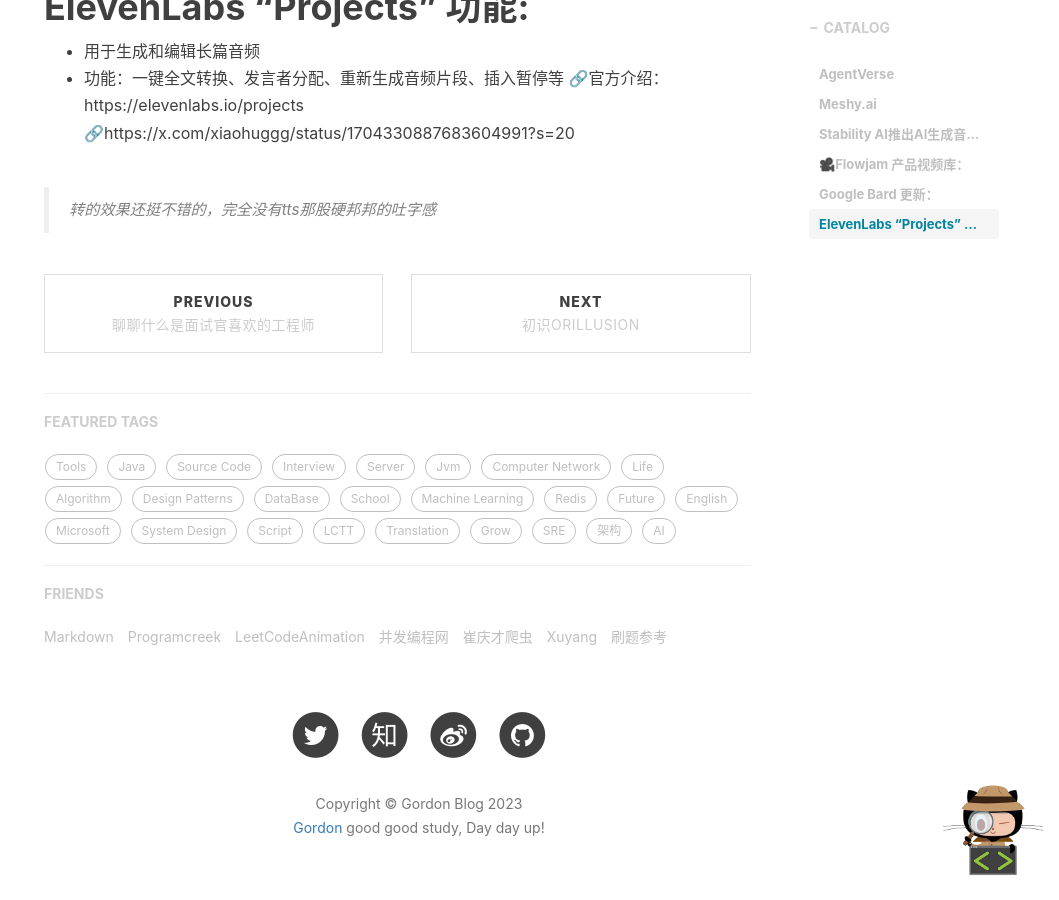
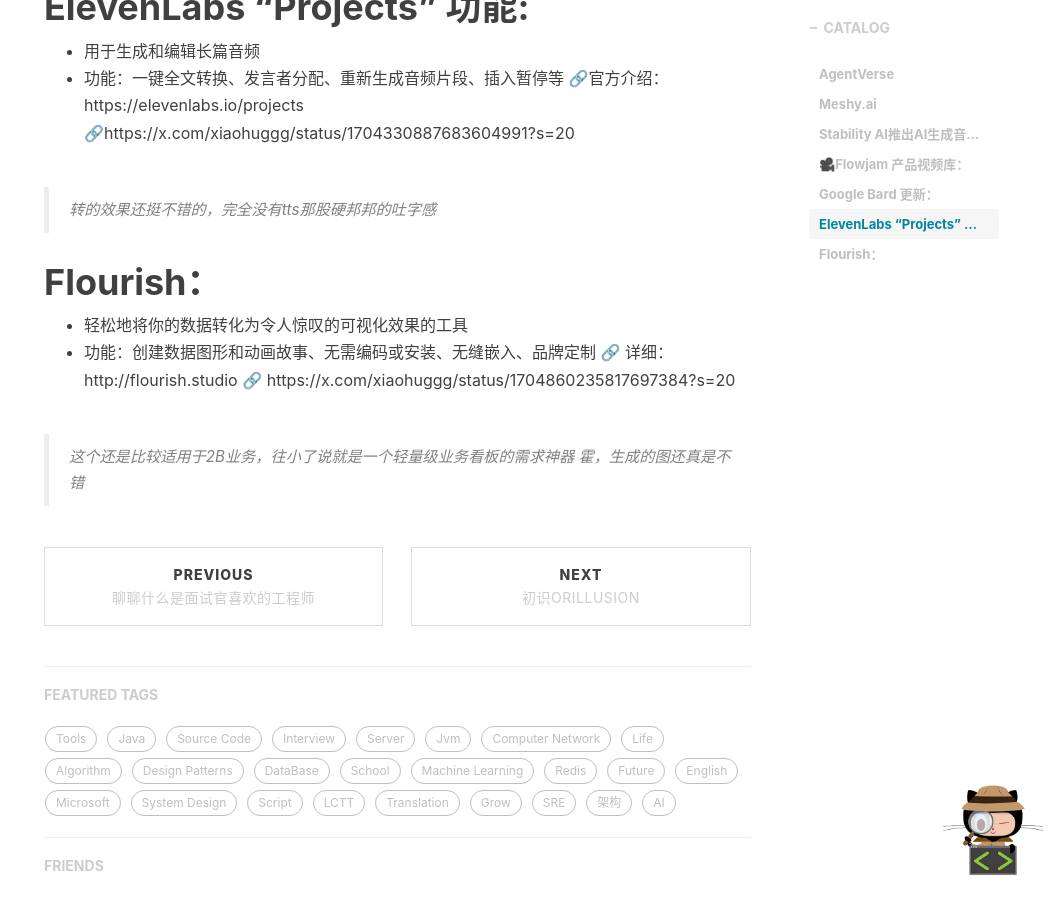
Before and after one commit to Gordon-Deng/Gordon-Deng.github.io, a Jekyll site: the page built from _posts/2023-09-12-ai学徒日记.markdown, in a window 1280 px wide and 900 px high, scrolled down 1913 px. Shown: the whole window, without its empty margins (221-1280 px from the left). Built offline with Jekyll 4.4.1, drawn with Linux system fonts in a browser that asks for light colours; nearby versions of some CDN libraries; comment, search, counter and statistics services are not loaded.

Commit message:
Update 2023-09-12-ai学徒日记.markdown

```diff
--- a/_posts/2023-09-12-ai学徒日记.markdown
+++ b/_posts/2023-09-12-ai学徒日记.markdown
@@ -57,3 +57,12 @@
 🔗https://x.com/xiaohuggg/status/1704330887683604991?s=20
 
 > 转的效果还挺不错的，完全没有tts那股硬邦邦的吐字感
+
+# Flourish：
+- 轻松地将你的数据转化为令人惊叹的可视化效果的工具
+- 功能：创建数据图形和动画故事、无需编码或安装、无缝嵌入、品牌定制
+🔗 详细：http://flourish.studio
+🔗 https://x.com/xiaohuggg/status/1704860235817697384?s=20
+
+> 这个还是比较适用于2B业务，往小了说就是一个轻量级业务看板的需求神器
+> 霍，生成的图还真是不错
```
